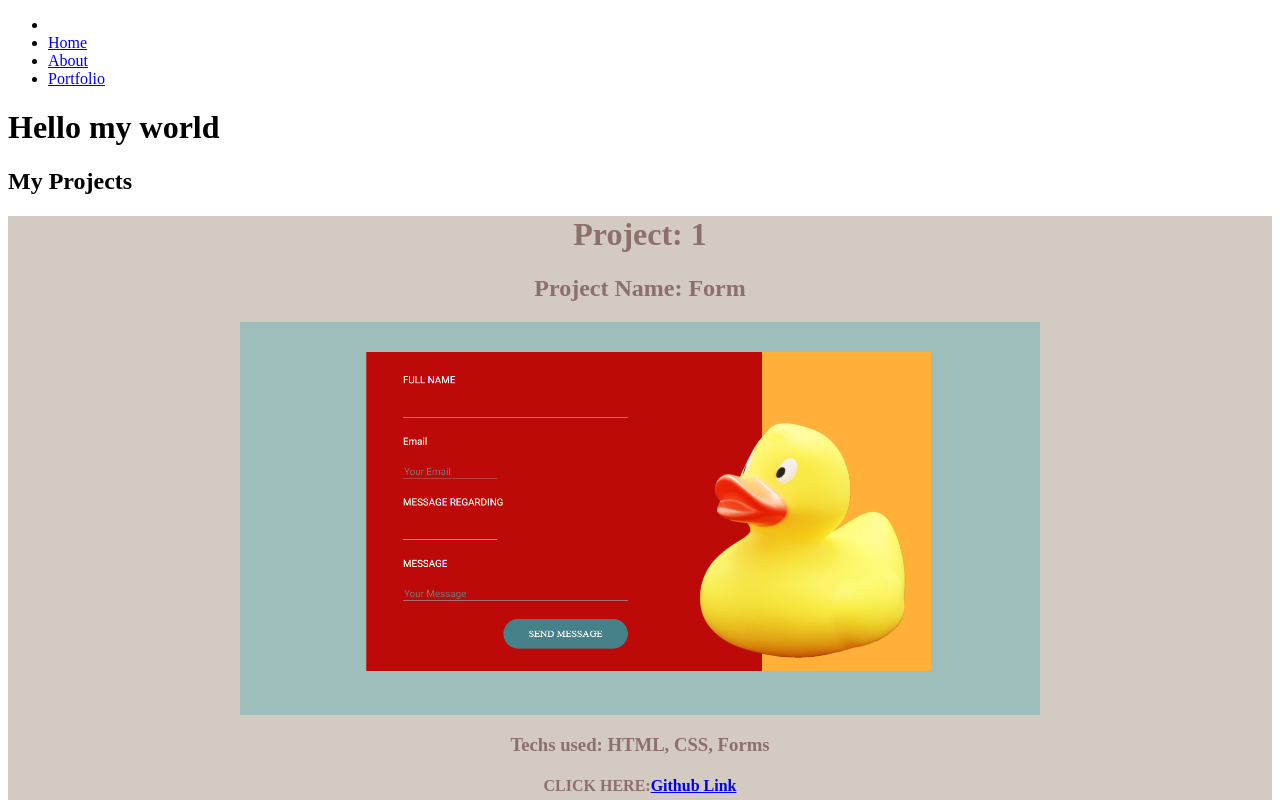
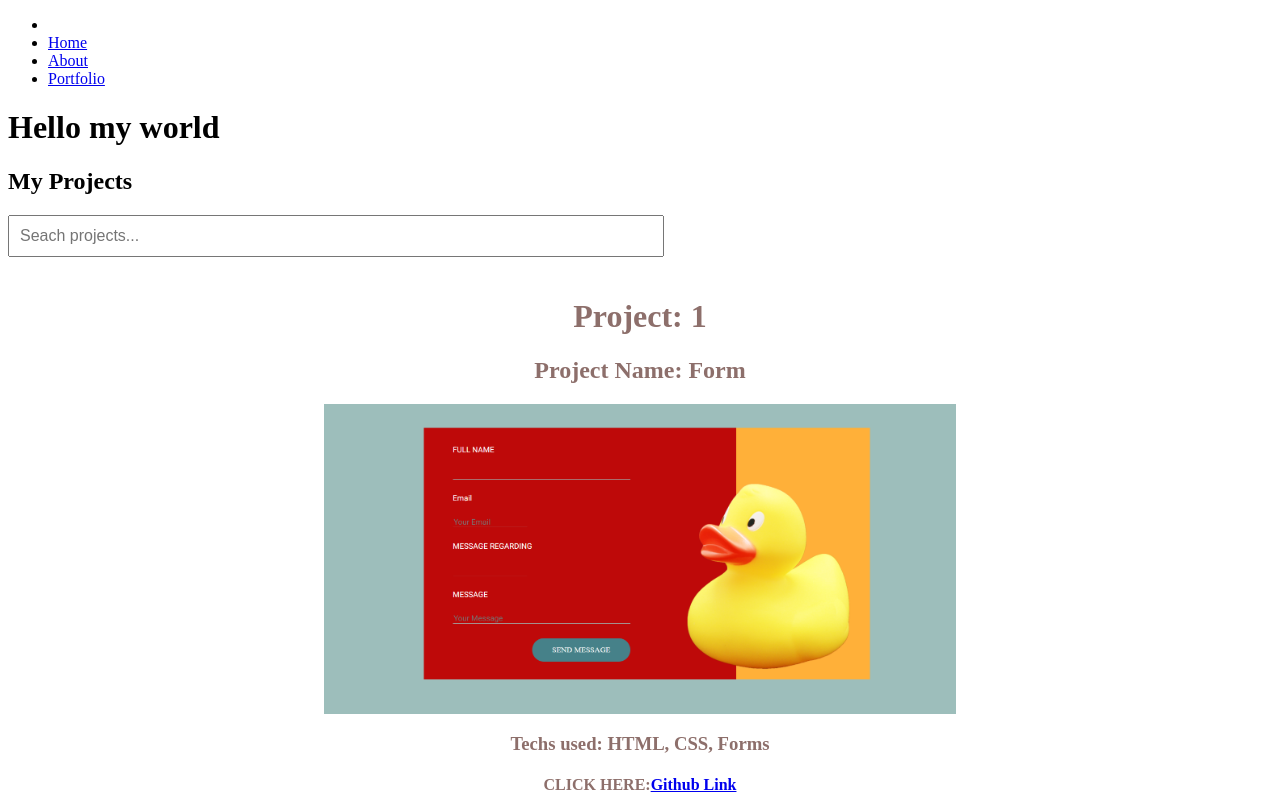
Before and after one commit to aripineninavya-rgb/React-project-portfolio, a React (Vite) app: page /portfolio in a window 1280 px wide. Shown: the top 800 px of the page. Built offline with nearby package versions, Linux system fonts and the light colour scheme.

Commit message:
React assignment 4 filters and maps

```diff
--- a/src/Components/Popup.css
+++ b/src/Components/Popup.css
@@ -27,3 +27,7 @@
   float: right;
   cursor: pointer;
 }
+
+.popup-img{
+    width: 50%;
+}
--- a/src/Components/Project.css
+++ b/src/Components/Project.css
@@ -3,10 +3,11 @@
     padding: 0px;
     justify-items: center;
     color: rgb(141, 111, 107);
-    background-color: rgb(211, 202, 193);
+
 }
 
 .img{
-  width: 800px;
+  width: 50%;
+  min-width: 500px;
   display: grid;
 }
--- a/src/Pages/Portfolio.jsx
+++ b/src/Pages/Portfolio.jsx
@@ -9,7 +9,7 @@ import sasimg from "../assets/sas.png";
 
 function Portfolio() {
     const [selectedProject, setSelectedProject] = useState(null);
-
+    const [search, setSearch] = useState("");
 
 
 
@@ -39,7 +39,7 @@ function Portfolio() {
       {
 
         no : "3",
-        projectName : "Book Tracker",
+        projectName : "Sas Document",
         screenshot : sasimg,
         tech : "HTML, CSS, SAS",
         repo : "https://github.com/aripineninavya-rgb/sasdocument",
@@ -48,20 +48,43 @@ function Portfolio() {
       }
     ];
 
+    const filteredProjects = projects.filter((project) => {
+      const searchText = search.toLowerCase();
+
+      const numberMatch = project.no.toLowerCase().includes(searchText);
+
+      const nameMatch = project.projectName.toLowerCase().includes(searchText);
+
+      const techMatch = project.tech.toLowerCase().includes(searchText);
+
+      const noteMatch = project.shortNote.toLowerCase().includes(searchText);
+
+      return numberMatch || nameMatch || techMatch || noteMatch;
+    });
+
 
     return(
 
       <div>
         <h2>My Projects</h2>
 
+        <input
+
+        type="text" placeholder="Seach projects..." value={search} onChange={(e) => setSearch(e.target.value)}
+        style={{
+          padding: "10px", width: "50%", marginBottom: "20px", fontSize: "16px"
+        }}/>
+
         <div>
-          {projects.map((project, i) => (
-            <Project
+        {filteredProjects.map((project, i) => (
+
+           <Project
             key={i}
             {...project}
             onOpen={() => setSelectedProject(project)}
             />
-          ))}
+
+        ))}
         </div>
 
         <Popup project={selectedProject} onClose={()=>setSelectedProject(null)} />
```
